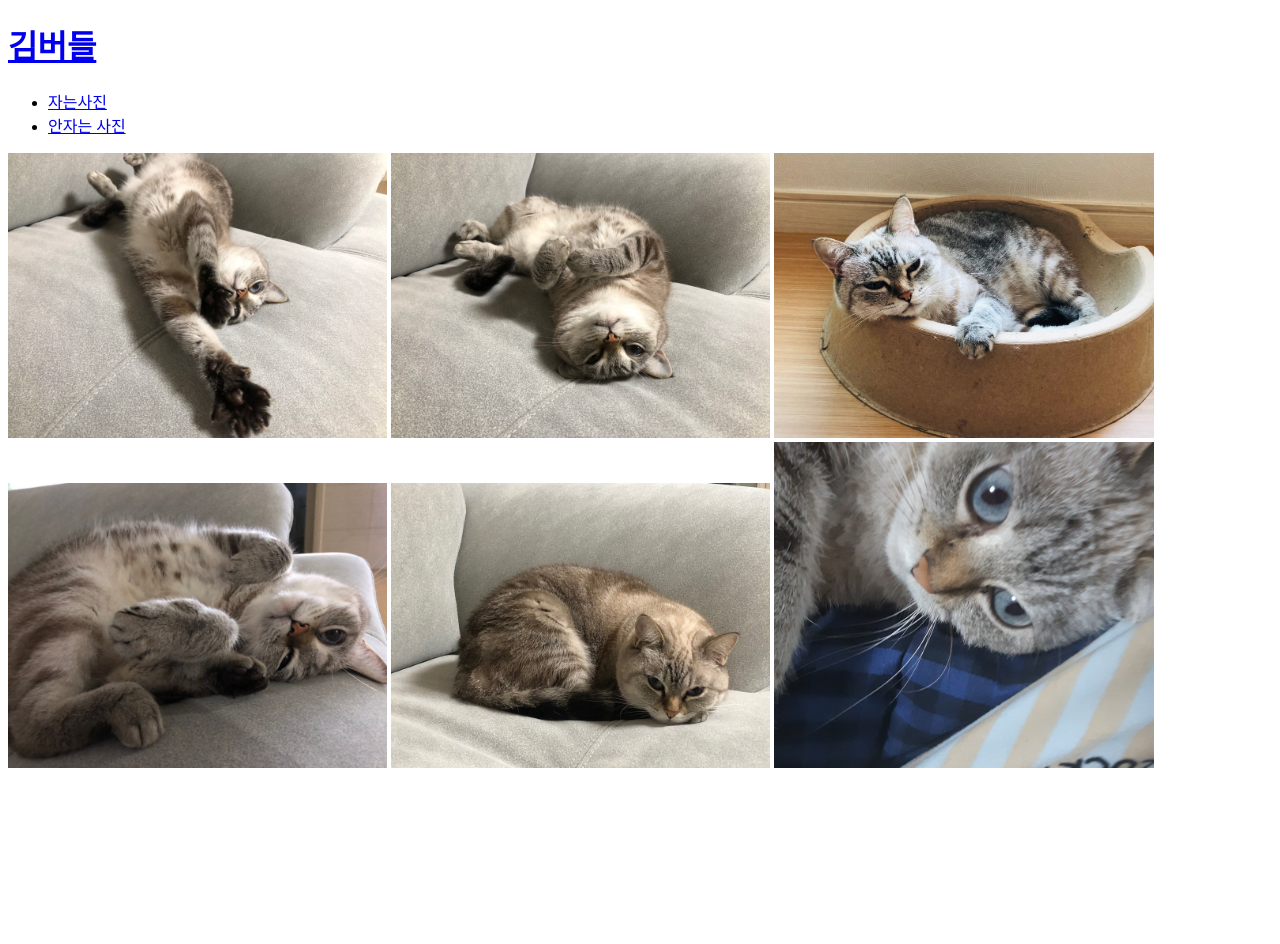
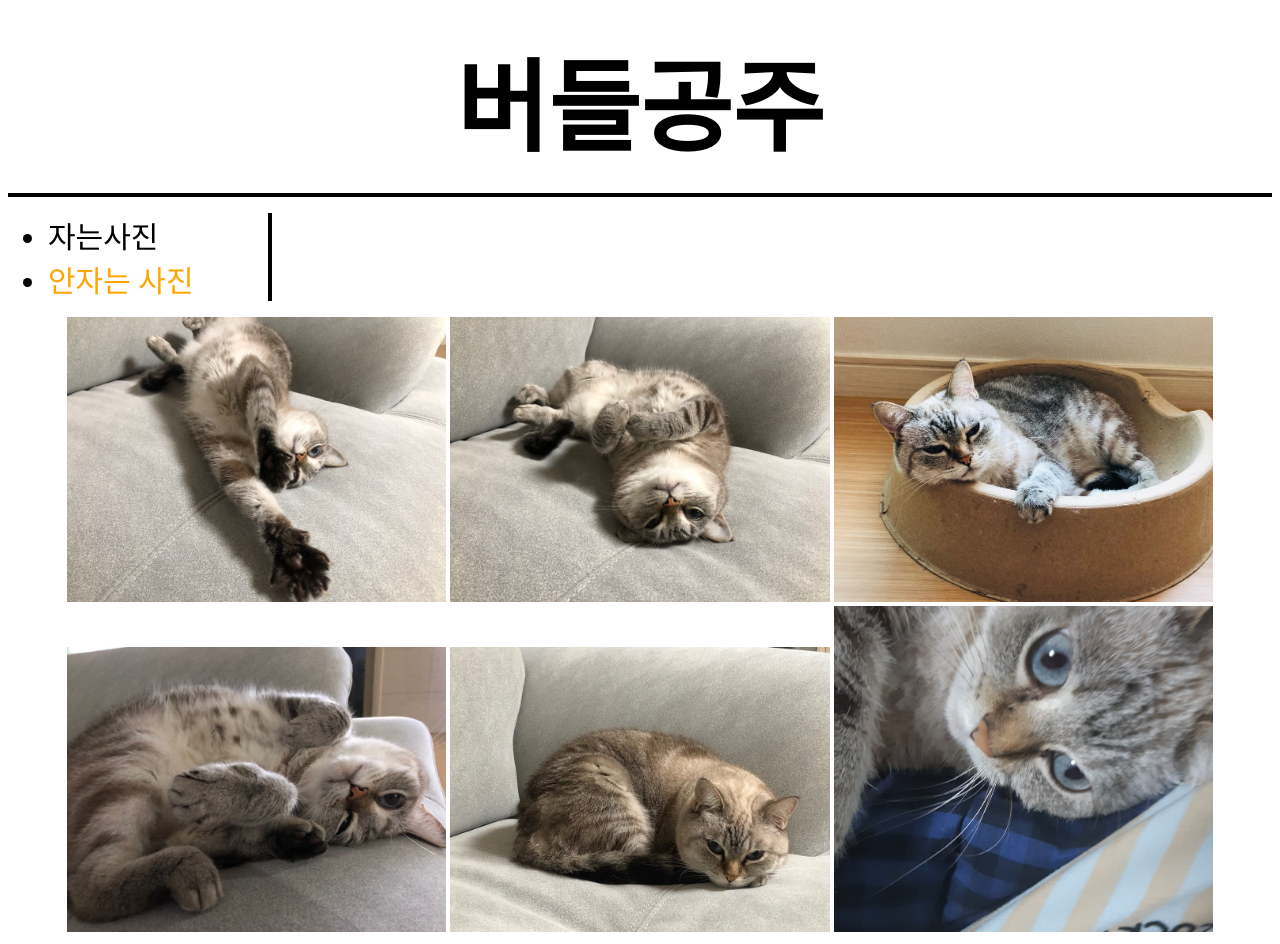
Before and after one commit to dumpling82/cat-photo, a plain HTML site: page 2.html in a window 1280 px wide. Before the commit the page ends 800 px from the top, so only its background shows below. Drawn offline with Linux system fonts and the light colour scheme.

Commit message:
Update 2.html

```diff
--- a/2.html
+++ b/2.html
@@ -1,20 +1,46 @@
 <!doctype html>
-<html>
+<html lang="ko" dir="ltr">
 <head>
 <title>우리집 대장님 사진첩</title>
 <meta charset="utf-8">
+<style>
+   a {
+    color: black;
+    text-decoration: none;
+   }
+   h1{
+   font-size: 100px;
+   text-align: center;
+   border-bottom: 4px solid black;
+   margin: 0px;
+   padding: 20px
+   }
+   .active{
+   color: orange;
+   }
+   li {
+     font-size: 30px;
+     border-right: 4px solid black;
+     width: 220px;
+   }
+   img {
+
+      }
+ </style>
 </head>
 <body>
-  <h1><a href="https://youtu.be/4AbvfuEkbeM" target="_black" title="버들이 허공 꾹꾹이+골골송">김버들</a></h1>
+  <h1><a href="https://youtu.be/4AbvfuEkbeM" target="_black" title="버들이 허공 꾹꾹이+골골송">버들공주</a></h1>
 <ul>
-  <li><a href="index.html">자는사진</a></li>
-  <li><a href="2.html">안자는 사진</a></li>
+  <li><a href="index.html" title="쿨쿨쿨...">자는사진</a></li>
+  <li><a href="2.html" title="집사새끼야 밥내놔" class="active">안자는 사진</a></li>
 </ul>
+<center>
 <img src="버들이 사진 1.jpg" width="30%">
 <img src="버들이 사진 2.jpg" width="30%">
 <img src="버들이 사진 3.jpg" width="30%">
 <img src="버들이 사진 4.jpg" width="30%">
 <img src="버들이 사진 5.jpg" width="30%">
 <img src="버들이 사진 6.jpg" width="30%">
+</center>
 </body>
 </html>
```
